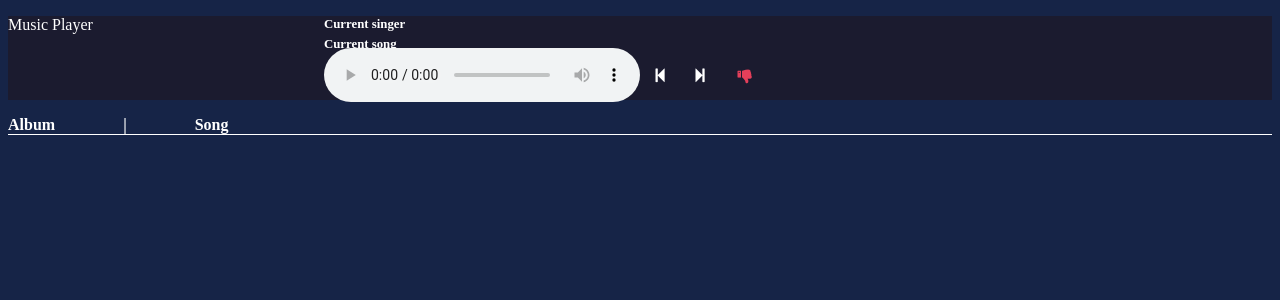
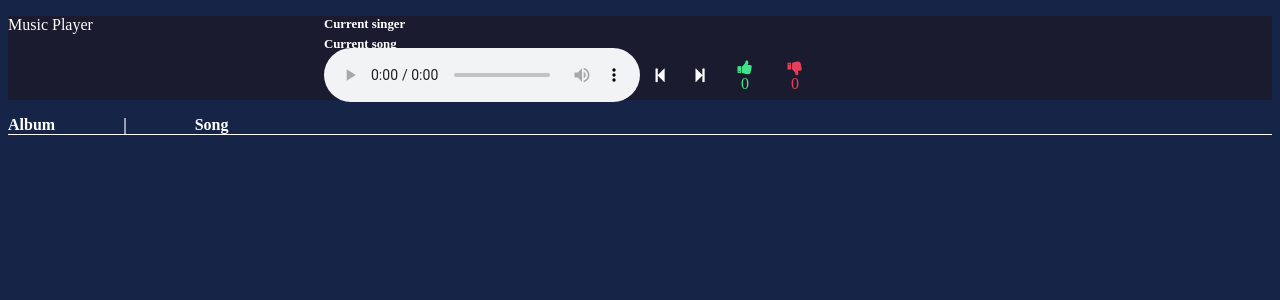
Before and after one commit to rorro/music-player, a Flask app: page / in a window 1280 px wide. Shown: the top 300 px of the page. Run offline with Flask 2, Linux system fonts and the light colour scheme; data that the repository does not hold is empty; parts of the project's set-up code (start-up, migrations or seed data) failed here and were passed over.

Commit message:
Add thumb up

```diff
--- a/static/style.css
+++ b/static/style.css
@@ -56,14 +56,27 @@ a {
     text-align: center;
 }
 
-#rating {
-  color: #E43F5A;
-  font-size: 16px;
+.fa {
+    display: grid !important;
+    align-content: center;
+    text-align: center;
+}
+
+.rating {
     width: 50px;
     height: 50px;
-  display: grid;
-  align-content: center;
-  text-align: center;
+}
+
+.rating:hover {
+    cursor: default;
+}
+
+#thumb-up {
+    color: #3FE487;
+}
+
+#thumb-down {
+    color: #E43F5A;
 }
 
 .control-button:hover {
--- a/templates/index.html
+++ b/templates/index.html
@@ -24,7 +24,8 @@
                 <a onclick="play_previous()" class="fa fa-step-backward control-button" id="previous"></a>
                 <a onclick="play_next()" class="fa fa-step-forward control-button" id="next"></a>
 
-                <a id="rating" class="fa fa-thumbs-down control-button"></a>
+                <a id="thumb-up" class="fa fa-thumbs-up control-button rating">0</a>
+                <a id="thumb-down" class="fa fa-thumbs-down control-button rating">0</a>
             </div>
         </div>
 
```
Also changed, not shown: README.md. Lines whose indentation alone changed are shown as unchanged.
